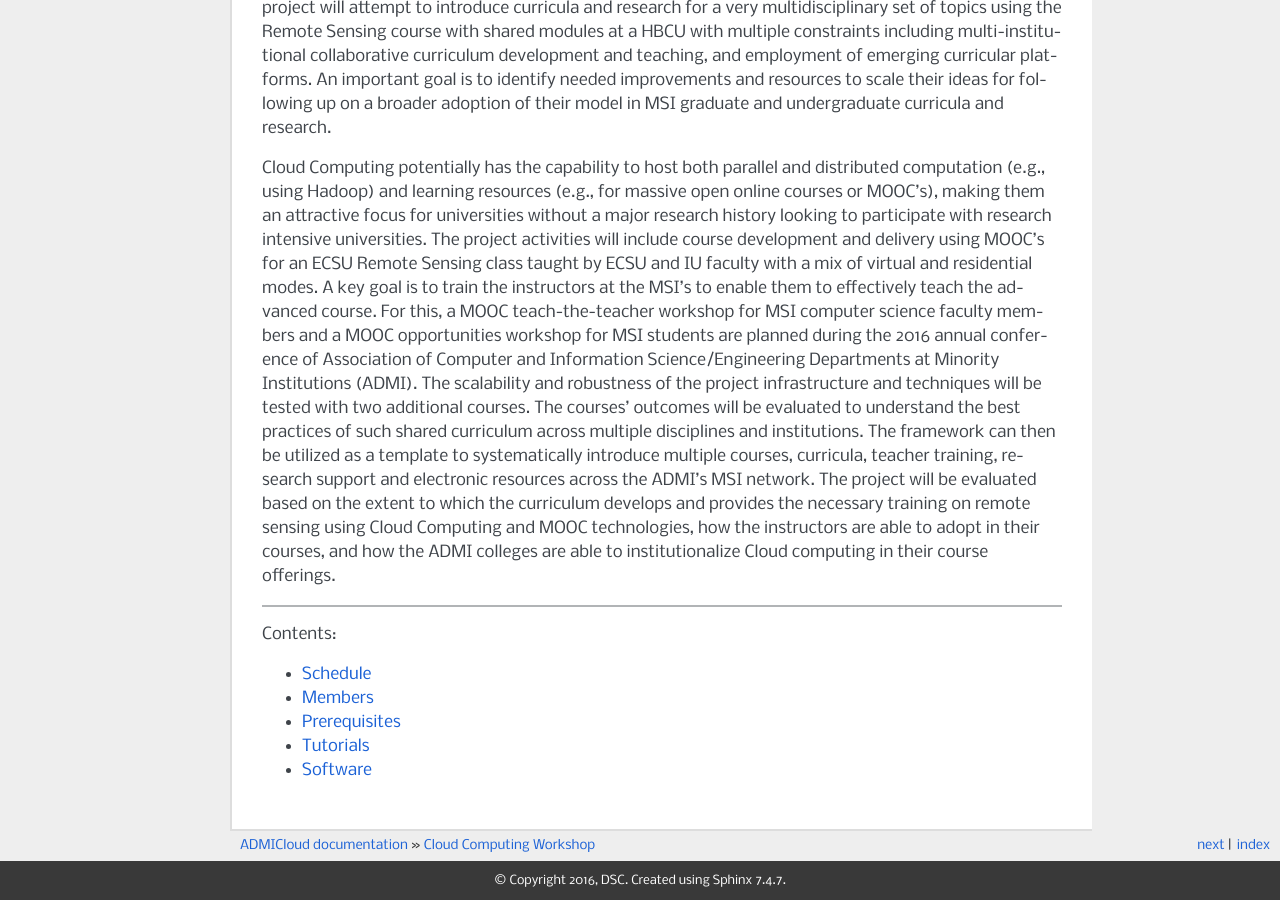
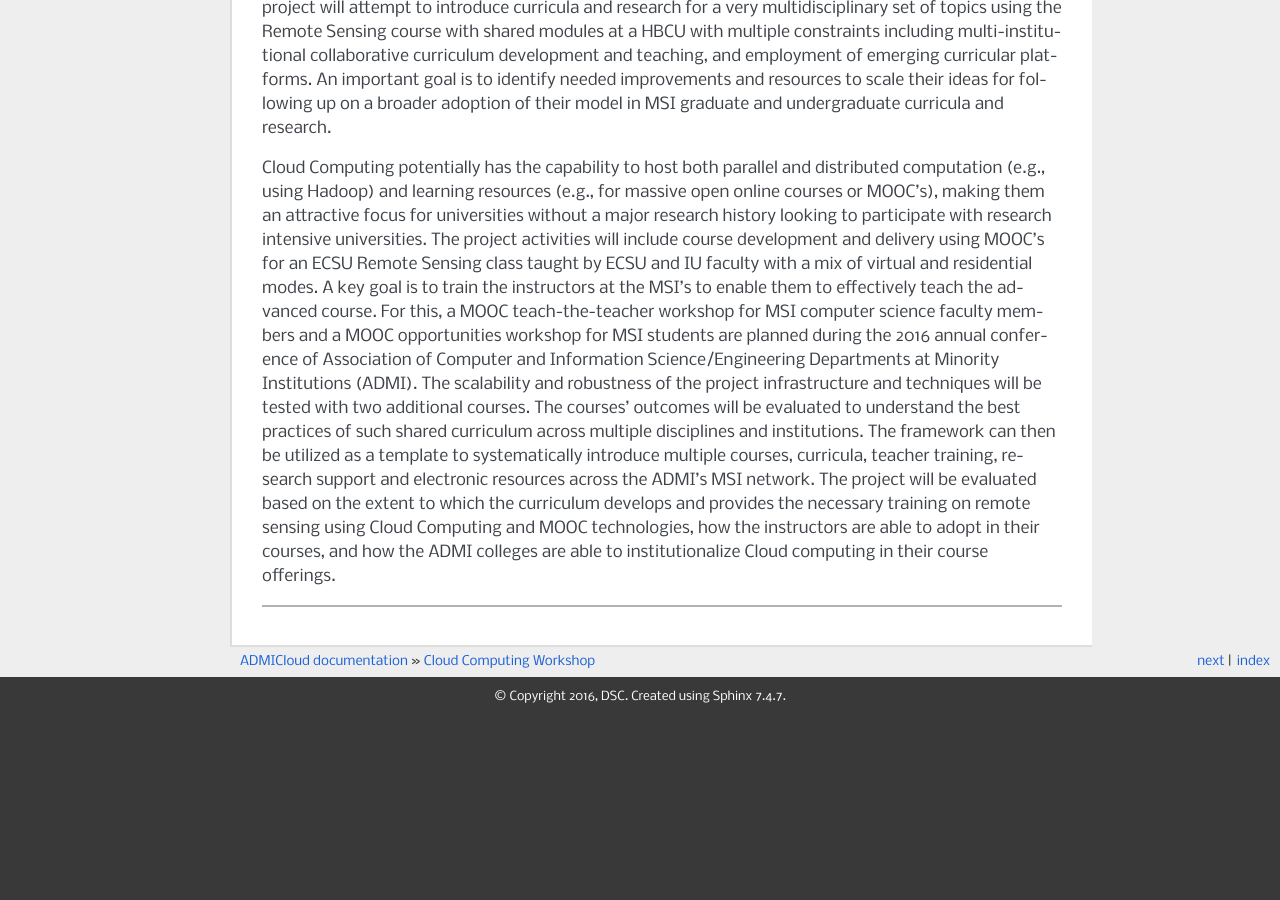
Before and after one commit to wigginst/www-1, a Sphinx documentation site: the page built from docs/source/index.rst, in a window 1280 px wide and 900 px high, scrolled down 852 px. Built offline with Sphinx 7.4.7, drawn with Linux system fonts in a browser that asks for light colours; after the commit the page ends 1568 px from its top, so only the background shows below that; some of the changed lines change nothing that is shown.

Commit message:
Adding more changes

```diff
--- a/docs/source/_templates/my_sidebar.html
+++ b/docs/source/_templates/my_sidebar.html
@@ -1,5 +1,5 @@
 <ul class="globaltoc"
 >{{ toctree(
-  collapse=False,includehidden=theme_globaltoc_includehidden|tobool)
+  collapse=False,includehidden=True)
   }}
 </ul>
--- a/docs/source/index.rst
+++ b/docs/source/index.rst
@@ -23,10 +23,9 @@ Cloud Computing potentially has the capability to host both parallel and distrib
 
 ----------------------------------------------------------------------
 
-Contents:
-
 .. toctree::
    :maxdepth: 1
+   :hidden:
 
    schedule
    members
--- a/docs/source/schedule.rst
+++ b/docs/source/schedule.rst
@@ -1,5 +1,5 @@
 Schedule
-===================
+========
 
 Workshop leaders will  assist  participants  in transforming an existing course
 into a modular course using cloud computing resources available at
```
